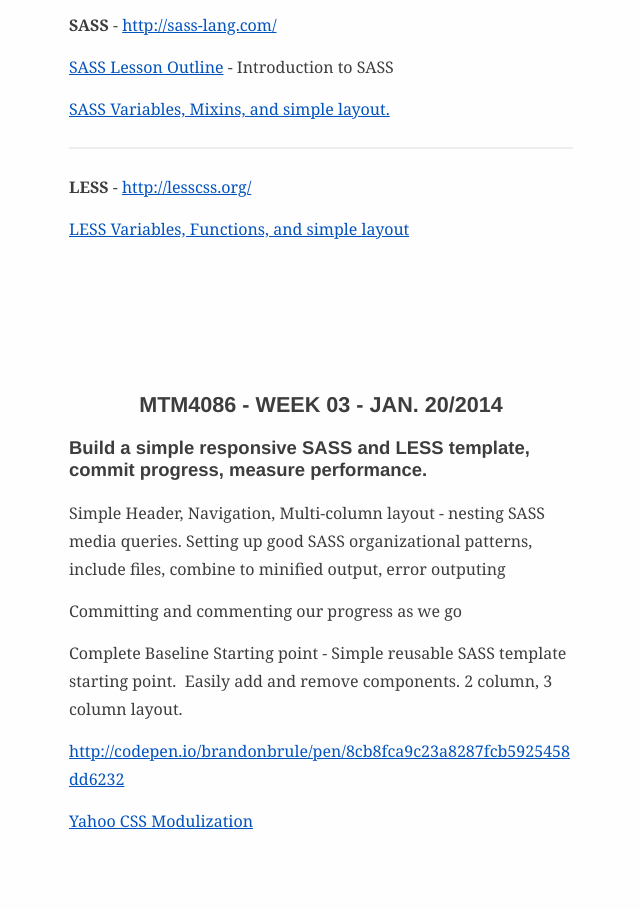
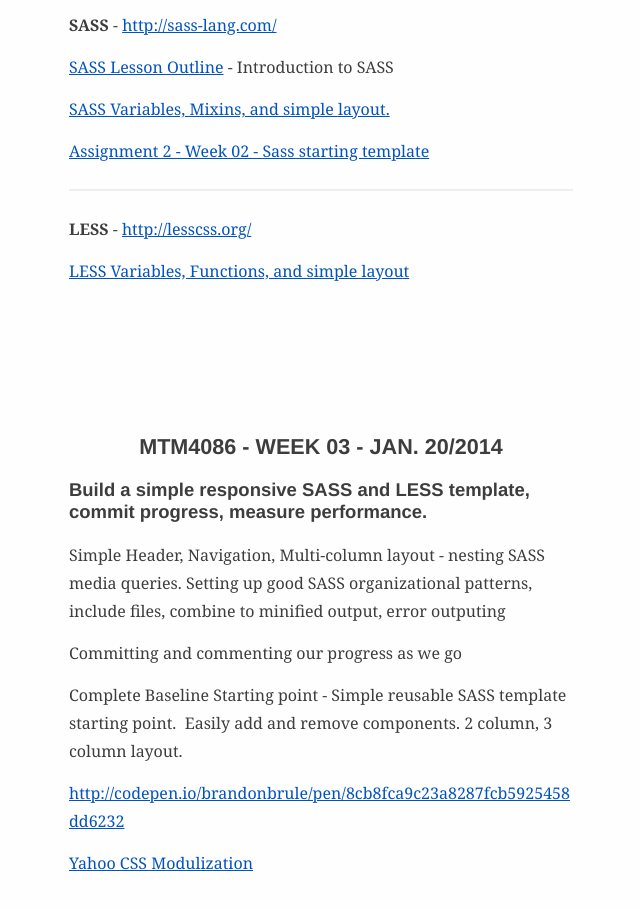
Before and after one commit to brandonbrule/mtm4086, a plain HTML site: page index.html in a window 1280 px wide. Shown: the part 5300-6209 px from the top of the page, without its empty margins (627-1267 px from the left). Drawn offline with Linux system fonts and the light colour scheme.

Commit message:
link to week 02 starting template

```diff
--- a/index.html
+++ b/index.html
@@ -242,6 +242,7 @@
 		    <p><strong>SASS</strong> - <a href="http://sass-lang.com/">http://sass-lang.com/</a></p>
 		    <p><a href="http://brandonbrule.github.io/mtm4086/week02/">SASS Lesson Outline</a> - Introduction to SASS</p>
 		    <p><a href="http://codepen.io/brandonbrule/pen/4fc85fc6c81c98795f48dd32ef24e032">SASS Variables, Mixins, and simple layout.</a></p>
+		    <p><a href="http://brandonbrule.github.io/mtm4086-week02-sass-template/">Assignment 2 - Week 02 - Sass starting template</a></p>
 		    <hr>
 		    <p><strong>LESS</strong> - <a href="http://lesscss.org/">http://lesscss.org/</a></p>
 		    <p><a href="http://codepen.io/brandonbrule/pen/5b83e0bdbb9517339a7a87a74ce9679b">LESS Variables, Functions, and simple layout</a></p>
```
